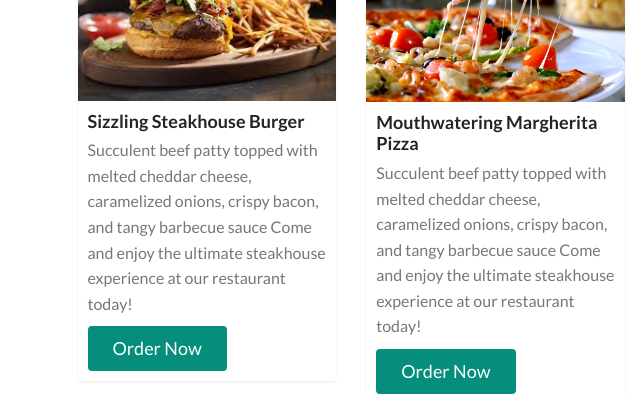
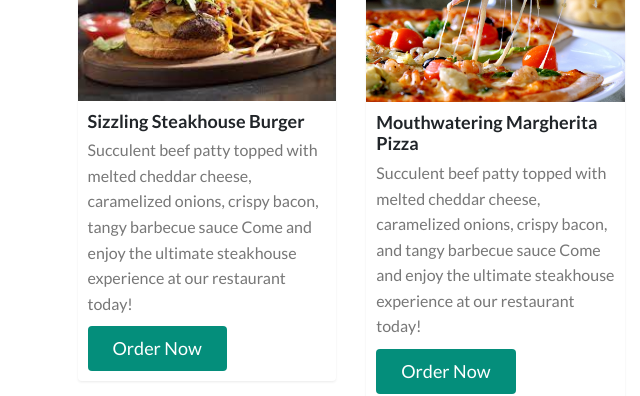
Before and after one commit to Hansana12/deliverysite, a plain HTML site: page index.html in a window 1280 px wide. Shown: the part 900-1296 px from the top of the page, 0-640 px from the left. Drawn offline with nearby package versions, Linux system fonts and the light colour scheme.

Commit message:
Update index.html

```diff
--- a/index.html
+++ b/index.html
@@ -93,7 +93,7 @@
                   <h3 class="card-title">Sizzling Steakhouse Burger</h3>
                   <p class="card-text">
                     Succulent beef patty topped with melted cheddar cheese,
-                    caramelized onions, crispy bacon, and tangy barbecue sauce
+                    caramelized onions, crispy bacon, tangy barbecue sauce
                     Come and enjoy the ultimate steakhouse experience at our restaurant today!
                   </p>
                   <button class="btn">Order Now</button>
```
